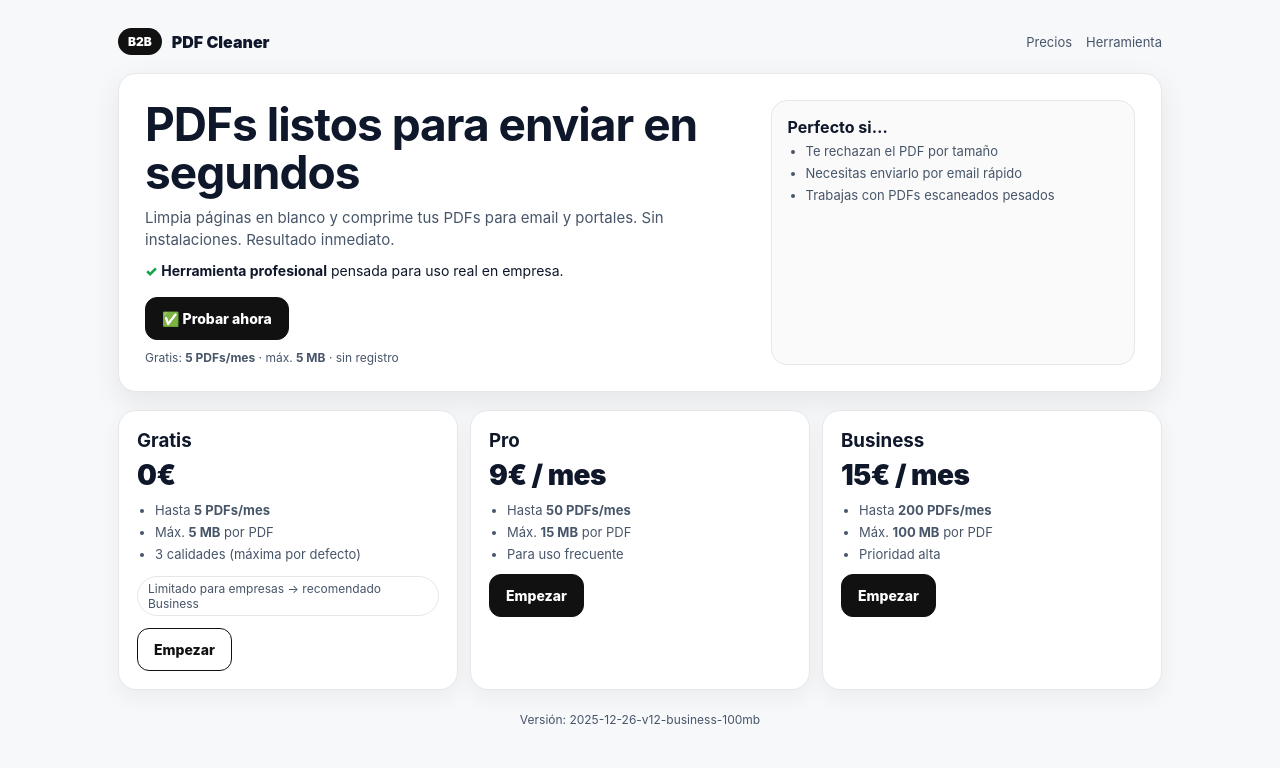
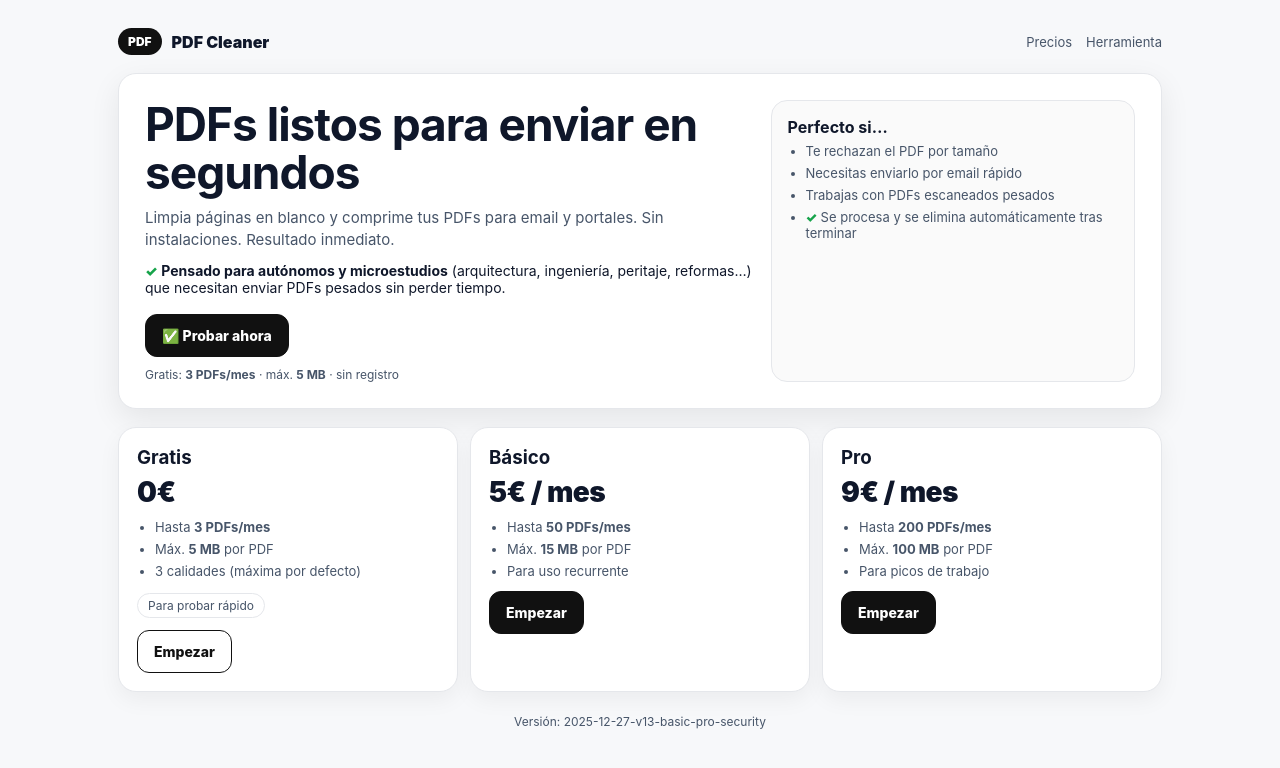
Before and after one commit to alejandropavia/pdf-cleaner, a FastAPI app: page / in a window 1280 px wide. Shown: the top 768 px of the page. Run offline with FastAPI, Linux system fonts and the light colour scheme; some libraries are stand-ins or nearby versions.

Commit message:
Update pricing to 5€ and 9€ plans

```diff
--- a/app.py
+++ b/app.py
@@ -7,6 +7,9 @@ from datetime import date
 
 from fastapi import FastAPI, UploadFile, File, Form, Request
 from fastapi.responses import HTMLResponse, Response, PlainTextResponse, RedirectResponse
+
+from starlette.middleware.base import BaseHTTPMiddleware
+from starlette.middleware.trustedhost import TrustedHostMiddleware
 
 import stripe
 
@@ -19,7 +22,7 @@ app = FastAPI(title="PDF Cleaner & Compressor")
 # =========
 # VERSION
 # =========
-APP_VERSION = "2025-12-26-v12-business-100mb"
+APP_VERSION = "2025-12-27-v13-basic-pro-security"
 
 # =========
 # STRIPE
@@ -27,23 +30,28 @@ APP_VERSION = "2025-12-26-v12-business-100mb"
 STRIPE_SECRET_KEY = os.getenv("STRIPE_SECRET_KEY", "")
 STRIPE_WEBHOOK_SECRET = os.getenv("STRIPE_WEBHOOK_SECRET", "")  # opcional
 PUBLIC_BASE_URL = os.getenv("PUBLIC_BASE_URL", "")  # ej: https://xxxxx.onrender.com
-STRIPE_PRICE_PRO = os.getenv("STRIPE_PRICE_PRO", "")
-STRIPE_PRICE_BUSINESS = os.getenv("STRIPE_PRICE_BUSINESS", "")
+
+# Nuevos price IDs (recomendado)
+STRIPE_PRICE_BASIC = os.getenv("STRIPE_PRICE_BASIC", "")  # 5€
+STRIPE_PRICE_PRO = os.getenv("STRIPE_PRICE_PRO", "")      # 9€
+
+# Backward compatibility (si tu landing aún apunta a "business")
+STRIPE_PRICE_BUSINESS = os.getenv("STRIPE_PRICE_BUSINESS", "")  # legacy (antes "business")
 
 if STRIPE_SECRET_KEY:
     stripe.api_key = STRIPE_SECRET_KEY
 
 # =========
-# LIMITES
+# LIMITES (NUEVOS)
 # =========
 FREE_MAX_MB = 5
-FREE_MONTHLY_LIMIT = 5
+FREE_MONTHLY_LIMIT = 3
 
-PRO_MAX_MB = 15
-PRO_MONTHLY_LIMIT = 50
+BASIC_MAX_MB = 15
+BASIC_MONTHLY_LIMIT = 50
 
-BUSINESS_MAX_MB = 100   # ✅ SUBIDO A 100
-BUSINESS_MONTHLY_LIMIT = 200
+PRO_MAX_MB = 100
+PRO_MONTHLY_LIMIT = 200
 
 # =========
 # FILES
@@ -58,6 +66,38 @@ def _startup():
 
 
 # =========
+# SECURITY MIDDLEWARE
+# =========
+class SecurityHeadersMiddleware(BaseHTTPMiddleware):
+    async def dispatch(self, request: Request, call_next):
+        resp = await call_next(request)
+
+        # Security headers (baratos y útiles)
+        resp.headers["X-Content-Type-Options"] = "nosniff"
+        resp.headers["X-Frame-Options"] = "DENY"
+        resp.headers["Referrer-Policy"] = "no-referrer"
+        resp.headers["Permissions-Policy"] = "geolocation=(), microphone=(), camera=()"
+
+        # HSTS solo tiene sentido si vas siempre en HTTPS (Render sí).
+        # No pasa nada por ponerlo.
+        resp.headers["Strict-Transport-Security"] = "max-age=15552000; includeSubDomains"
+
+        return resp
+
+
+app.add_middleware(SecurityHeadersMiddleware)
+
+# Trusted hosts opcional:
+# - Si defines ALLOWED_HOSTS, bloquea hosts raros (anti-ataques tontos).
+# - Ej: ALLOWED_HOSTS="tudominio.com,.tudominio.com,xxxx.onrender.com"
+allowed_hosts_env = os.getenv("ALLOWED_HOSTS", "").strip()
+if allowed_hosts_env:
+    allowed_hosts = [h.strip() for h in allowed_hosts_env.split(",") if h.strip()]
+    if allowed_hosts:
+        app.add_middleware(TrustedHostMiddleware, allowed_hosts=allowed_hosts)
+
+
+# =========
 # HTML RENDER (replace seguro)
 # =========
 def _read_template(name: str) -> str:
@@ -68,17 +108,27 @@ def _read_template(name: str) -> str:
 def _apply_vars(html: str) -> str:
     """
     Sustituye placeholders de negocio en DOS formatos:
-      {FREE_MAX_MB}
-      %%FREE_MAX_MB%%
+      {KEY}
+      %%KEY%%
     y NO toca llaves del CSS.
     """
     values = {
+        # FREE
         "FREE_MONTHLY_LIMIT": str(FREE_MONTHLY_LIMIT),
         "FREE_MAX_MB": str(FREE_MAX_MB),
+
+        # BASIC (5€)
+        "BASIC_MONTHLY_LIMIT": str(BASIC_MONTHLY_LIMIT),
+        "BASIC_MAX_MB": str(BASIC_MAX_MB),
+
+        # PRO (9€)
         "PRO_MONTHLY_LIMIT": str(PRO_MONTHLY_LIMIT),
         "PRO_MAX_MB": str(PRO_MAX_MB),
-        "BUSINESS_MONTHLY_LIMIT": str(BUSINESS_MONTHLY_LIMIT),
-        "BUSINESS_MAX_MB": str(BUSINESS_MAX_MB),
+
+        # Compatibilidad si tu HTML aún usa BUSINESS_*
+        "BUSINESS_MONTHLY_LIMIT": str(PRO_MONTHLY_LIMIT),
+        "BUSINESS_MAX_MB": str(PRO_MAX_MB),
+
         "APP_VERSION": str(APP_VERSION),
     }
 
@@ -125,11 +175,16 @@ def plan_limits_for_token(token: str):
     if token:
         row = get_token(token)
         if row:
-            plan = row["plan"]
+            plan = (row["plan"] or "").lower().strip()
+            if plan == "basic":
+                return BASIC_MAX_MB, BASIC_MONTHLY_LIMIT, "basic"
             if plan == "pro":
                 return PRO_MAX_MB, PRO_MONTHLY_LIMIT, "pro"
+
+            # compatibilidad legacy (si hay tokens antiguos "business")
             if plan == "business":
-                return BUSINESS_MAX_MB, BUSINESS_MONTHLY_LIMIT, "business"
+                return PRO_MAX_MB, PRO_MONTHLY_LIMIT, "pro"
+
     return FREE_MAX_MB, FREE_MONTHLY_LIMIT, "free"
 
 
@@ -178,6 +233,27 @@ def app_page(token: str = ""):
 # =========
 # STRIPE CHECKOUT
 # =========
+@app.get("/checkout/basic")
+def checkout_basic(request: Request):
+    missing = _ensure_stripe_ready()
+    if missing or not STRIPE_PRICE_BASIC:
+        return HTMLResponse(
+            f"❌ Stripe no está configurado. Revisa {missing or 'STRIPE_PRICE_BASIC'}.",
+            status_code=500,
+        )
+
+    success_url = f"{PUBLIC_BASE_URL}/success?session_id={{CHECKOUT_SESSION_ID}}"
+    cancel_url = f"{PUBLIC_BASE_URL}/#precios"
+
+    session = stripe.checkout.Session.create(
+        mode="subscription",
+        line_items=[{"price": STRIPE_PRICE_BASIC, "quantity": 1}],
+        success_url=success_url,
+        cancel_url=cancel_url,
+    )
+    return RedirectResponse(session.url, status_code=303)
+
+
 @app.get("/checkout/pro")
 def checkout_pro(request: Request):
     missing = _ensure_stripe_ready()
@@ -199,25 +275,29 @@ def checkout_pro(request: Request):
     return RedirectResponse(session.url, status_code=303)
 
 
+# Backward compatibility: si tu landing todavía llama a /checkout/business
 @app.get("/checkout/business")
-def checkout_business(request: Request):
-    missing = _ensure_stripe_ready()
-    if missing or not STRIPE_PRICE_BUSINESS:
-        return HTMLResponse(
-            f"❌ Stripe no está configurado. Revisa {missing or 'STRIPE_PRICE_BUSINESS'}.",
-            status_code=500,
+def checkout_business_legacy(request: Request):
+    # Si tienes el viejo PRICE_BUSINESS puesto, lo usamos como PRO para no romper.
+    if STRIPE_PRICE_BUSINESS and not STRIPE_PRICE_PRO:
+        # Caso legacy: el business antiguo actuará como PRO.
+        missing = _ensure_stripe_ready()
+        if missing:
+            return HTMLResponse(f"❌ Stripe no está configurado. Revisa {missing}.", status_code=500)
+
+        success_url = f"{PUBLIC_BASE_URL}/success?session_id={{CHECKOUT_SESSION_ID}}"
+        cancel_url = f"{PUBLIC_BASE_URL}/#precios"
+
+        session = stripe.checkout.Session.create(
+            mode="subscription",
+            line_items=[{"price": STRIPE_PRICE_BUSINESS, "quantity": 1}],
+            success_url=success_url,
+            cancel_url=cancel_url,
         )
+        return RedirectResponse(session.url, status_code=303)
 
-    success_url = f"{PUBLIC_BASE_URL}/success?session_id={{CHECKOUT_SESSION_ID}}"
-    cancel_url = f"{PUBLIC_BASE_URL}/#precios"
-
-    session = stripe.checkout.Session.create(
-        mode="subscription",
-        line_items=[{"price": STRIPE_PRICE_BUSINESS, "quantity": 1}],
-        success_url=success_url,
-        cancel_url=cancel_url,
-    )
-    return RedirectResponse(session.url, status_code=303)
+    # Si no, redirigimos al PRO nuevo.
+    return RedirectResponse(url="/checkout/pro", status_code=303)
 
 
 @app.get("/success")
@@ -235,9 +315,14 @@ def success(session_id: str = ""):
         plan = "pro"
         try:
             items = sess["line_items"]["data"]
-            if items and items[0]["price"]["id"] == STRIPE_PRICE_BUSINESS:
-                plan = "business"
-            elif items and items[0]["price"]["id"] == STRIPE_PRICE_PRO:
+            price_id = items[0]["price"]["id"] if items else ""
+
+            if STRIPE_PRICE_BASIC and price_id == STRIPE_PRICE_BASIC:
+                plan = "basic"
+            elif STRIPE_PRICE_PRO and price_id == STRIPE_PRICE_PRO:
+                plan = "pro"
+            elif STRIPE_PRICE_BUSINESS and price_id == STRIPE_PRICE_BUSINESS:
+                # legacy
                 plan = "pro"
         except Exception:
             pass
@@ -282,7 +367,8 @@ async def process(
     token: str = Form(""),
 ):
     # 1) Validación extensión
-    if not (file.filename or "").lower().endswith(".pdf"):
+    filename = (file.filename or "").strip()
+    if not filename.lower().endswith(".pdf"):
         return HTMLResponse("❌ Solo se aceptan PDFs.", status_code=400)
 
     # 2) Calidad
@@ -305,9 +391,9 @@ async def process(
     if used >= monthly_limit:
         if plan_name == "free":
             return HTMLResponse(f"Has alcanzado el límite Gratis ({FREE_MONTHLY_LIMIT} PDFs/mes).", status_code=429)
-        if plan_name == "pro":
-            return HTMLResponse(f"Has alcanzado el límite Pro ({PRO_MONTHLY_LIMIT} PDFs/mes).", status_code=429)
-        return HTMLResponse(f"Has alcanzado el límite Business ({BUSINESS_MONTHLY_LIMIT} PDFs/mes).", status_code=429)
+        if plan_name == "basic":
+            return HTMLResponse(f"Has alcanzado el límite Básico ({BASIC_MONTHLY_LIMIT} PDFs/mes).", status_code=429)
+        return HTMLResponse(f"Has alcanzado el límite Pro ({PRO_MONTHLY_LIMIT} PDFs/mes).", status_code=429)
 
     # 4) Tamaño max
     data_in = await file.read()
@@ -316,15 +402,14 @@ async def process(
     if original_bytes > max_mb * 1024 * 1024:
         if plan_name == "free":
             return HTMLResponse(f"Has superado el límite Gratis ({FREE_MAX_MB} MB).", status_code=413)
-        if plan_name == "pro":
-            return HTMLResponse(f"Has superado el límite Pro ({PRO_MAX_MB} MB).", status_code=413)
-        return HTMLResponse(f"Has superado el límite Business ({BUSINESS_MAX_MB} MB).", status_code=413)
+        if plan_name == "basic":
+            return HTMLResponse(f"Has superado el límite Básico ({BASIC_MAX_MB} MB).", status_code=413)
+        return HTMLResponse(f"Has superado el límite Pro ({PRO_MAX_MB} MB).", status_code=413)
 
     job_id = str(uuid.uuid4())
-
-    # por si clean_pdf falla antes de devolver stats
     stats = {"total": "", "removed": ""}
 
+    # Procesamos en carpeta temporal (se borra sola al terminar)
     with tempfile.TemporaryDirectory() as tmpdir:
         tmpdir = Path(tmpdir)
         inp = tmpdir / f"{job_id}_input.pdf"
@@ -357,15 +442,20 @@ async def process(
     # 6) Cuenta uso (solo si todo OK)
     inc_used(key_type, key_value, m)
 
+    # 7) Respuesta (sin cache, sin historias)
+    headers = {
+        "Content-Disposition": f'attachment; filename="{filename}"',
+        "Cache-Control": "no-store",
+        "Pragma": "no-cache",
+        "X-Total-Pages": str(stats.get("total", "")),
+        "X-Removed-Pages": str(stats.get("removed", "")),
+        "X-Input-Bytes": str(original_bytes),
+        "X-Output-Bytes": str(final_bytes),
+        "X-Reduction-Pct": f"{reduction_pct:.1f}",
+    }
+
     return Response(
         content=data_out,
         media_type="application/pdf",
-        headers={
-            "Content-Disposition": f'attachment; filename="{file.filename}"',
-            "X-Total-Pages": str(stats.get("total", "")),
-            "X-Removed-Pages": str(stats.get("removed", "")),
-            "X-Input-Bytes": str(original_bytes),
-            "X-Output-Bytes": str(final_bytes),
-            "X-Reduction-Pct": f"{reduction_pct:.1f}",
-        },
+        headers=headers,
     )
--- a/templates/app.html
+++ b/templates/app.html
@@ -173,7 +173,7 @@
 <body>
   <div class="wrap">
     <div class="top">
-      <div class="brand"><span class="badge">B2B</span> PDF Cleaner</div>
+      <div class="brand"><span class="badge">PRO</span> PDF Cleaner</div>
       <div class="nav">
         <a href="/">Inicio</a>
         <a href="/#precios">Precios</a>
@@ -185,7 +185,8 @@
         <h1>Procesa tu PDF</h1>
         <p class="sub">
           Limpia páginas en blanco y comprime tu PDF para email y portales.
-          Sin instalaciones. Resultado inmediato.
+          Sin instalaciones. Resultado inmediato.<br>
+          <b>Pensado para autónomos y microestudios</b> (arquitectura, ingeniería, peritaje, reformas, etc.) que necesitan enviar PDFs pesados sin perder tiempo.
         </p>
 
         <form id="pdfForm" onsubmit="handleSubmit(event)" enctype="multipart/form-data">
@@ -228,6 +229,7 @@
           <li><span class="check">✓</span> Elimina páginas en blanco</li>
           <li><span class="check">✓</span> Comprime para reducir peso</li>
           <li><span class="check">✓</span> Listo para enviar</li>
+          <li><span class="check">✓</span> Se procesa y se elimina automáticamente tras terminar</li>
         </ul>
 
         <p class="mini" style="margin-top:10px">
--- a/templates/landing.html
+++ b/templates/landing.html
@@ -72,7 +72,7 @@
 <body>
   <div class="wrap">
     <div class="top">
-      <div class="brand"><span class="badge">B2B</span> PDF Cleaner</div>
+      <div class="brand"><span class="badge">PDF</span> PDF Cleaner</div>
       <div class="nav">
         <a href="#precios">Precios</a>
         <a href="/app">Herramienta</a>
@@ -86,10 +86,10 @@
           Limpia páginas en blanco y comprime tus PDFs para email y portales.
           Sin instalaciones. Resultado inmediato.
         </p>
-        <p class="proline"><span class="check">✓</span> <b>Herramienta profesional</b> pensada para uso real en empresa.</p>
+        <p class="proline"><span class="check">✓</span> <b>Pensado para autónomos y microestudios</b> (arquitectura, ingeniería, peritaje, reformas…) que necesitan enviar PDFs pesados sin perder tiempo.</p>
 
         <div class="ctaRow">
-          <!-- Si ya pusiste el app.py nuevo con /try, usa /try. Si no, cambia /try por /app -->
+          <!-- /try redirige a /app -->
           <a class="btn primary" href="/try" onclick="return go('/try')">✅ Probar ahora</a>
         </div>
 
@@ -104,6 +104,7 @@
           <li>Te rechazan el PDF por tamaño</li>
           <li>Necesitas enviarlo por email rápido</li>
           <li>Trabajas con PDFs escaneados pesados</li>
+          <li><span class="check">✓</span> Se procesa y se elimina automáticamente tras terminar</li>
         </ul>
       </div>
     </section>
@@ -117,10 +118,22 @@
           <li>Máx. <b>%%FREE_MAX_MB%% MB</b> por PDF</li>
           <li>3 calidades (máxima por defecto)</li>
         </ul>
-        <div class="tag">Limitado para empresas → recomendado Business</div>
+        <div class="tag">Para probar rápido</div>
         <div class="planCta">
-          <!-- Si ya pusiste el app.py nuevo con /free, usa /free. Si no, cambia /free por /app -->
           <a class="btn secondary" href="/free" onclick="return go('/free')">Empezar</a>
+        </div>
+      </div>
+
+      <div class="plan">
+        <h3>Básico</h3>
+        <div class="price">5€ / mes</div>
+        <ul>
+          <li>Hasta <b>%%BASIC_MONTHLY_LIMIT%% PDFs/mes</b></li>
+          <li>Máx. <b>%%BASIC_MAX_MB%% MB</b> por PDF</li>
+          <li>Para uso recurrente</li>
+        </ul>
+        <div class="planCta">
+          <a class="btn primary" href="/checkout/basic">Empezar</a>
         </div>
       </div>
 
@@ -130,23 +143,10 @@
         <ul>
           <li>Hasta <b>%%PRO_MONTHLY_LIMIT%% PDFs/mes</b></li>
           <li>Máx. <b>%%PRO_MAX_MB%% MB</b> por PDF</li>
-          <li>Para uso frecuente</li>
+          <li>Para picos de trabajo</li>
         </ul>
         <div class="planCta">
           <a class="btn primary" href="/checkout/pro">Empezar</a>
-        </div>
-      </div>
-
-      <div class="plan">
-        <h3>Business</h3>
-        <div class="price">15€ / mes</div>
-        <ul>
-          <li>Hasta <b>%%BUSINESS_MONTHLY_LIMIT%% PDFs/mes</b></li>
-          <li>Máx. <b>%%BUSINESS_MAX_MB%% MB</b> por PDF</li>
-          <li>Prioridad alta</li>
-        </ul>
-        <div class="planCta">
-          <a class="btn primary" href="/checkout/business">Empezar</a>
         </div>
       </div>
     </section>
```
Also changed, not shown: app.db. Lines whose indentation alone changed are shown as unchanged.
